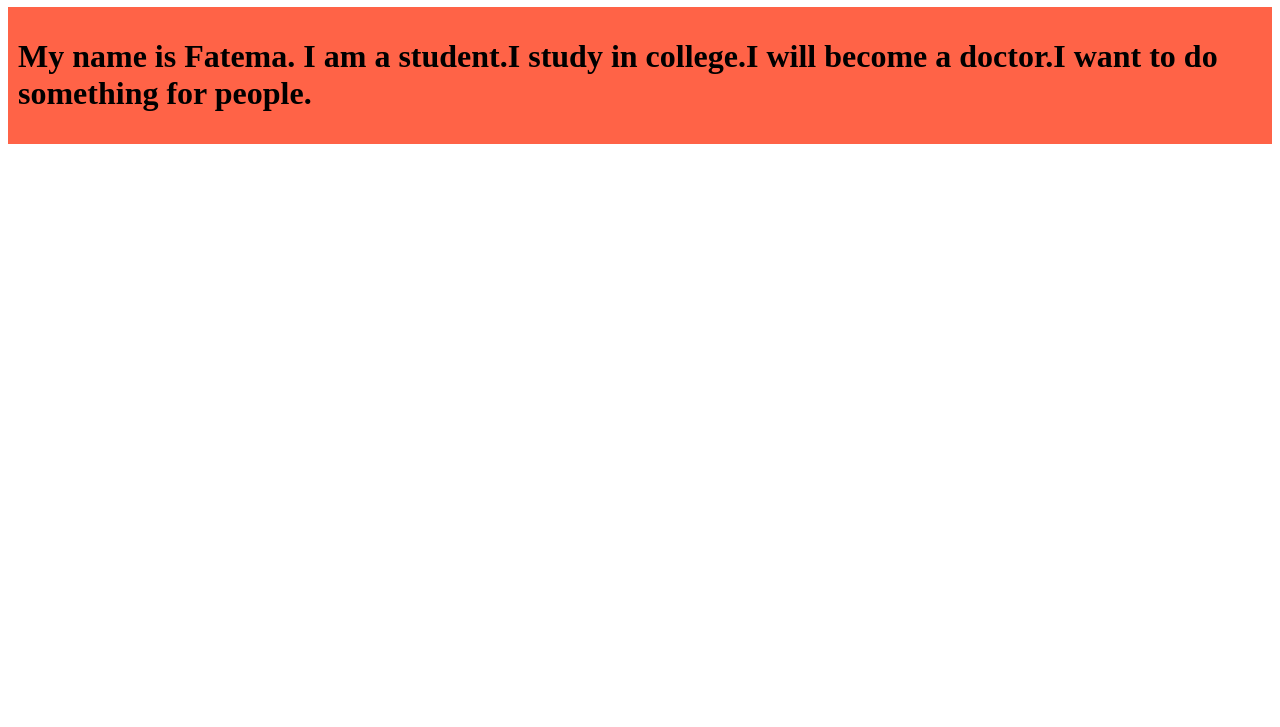
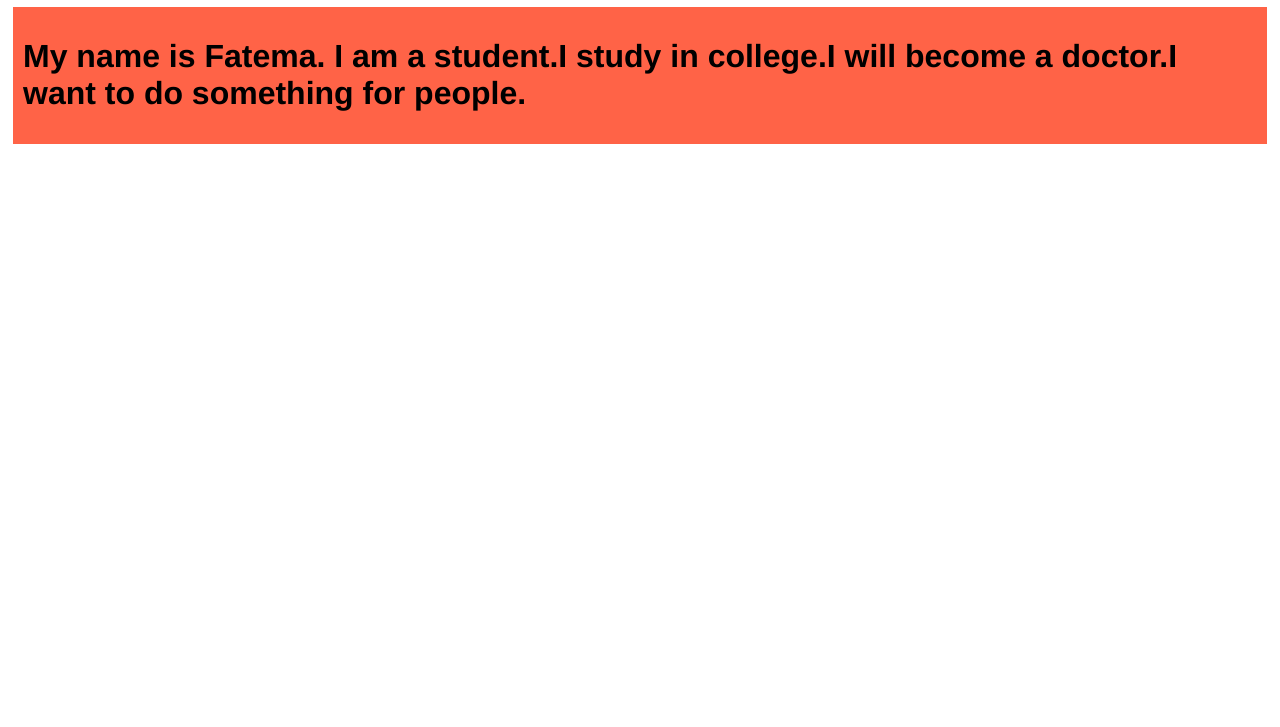
Before and after one commit to Fatema-Islam/my-simple-website, a plain HTML site: page index.html in a window 1280 px wide. Shown: the part 73-800 px from the top of the page. Drawn offline with Linux system fonts and the light colour scheme.

Commit message:
added the first blog

```diff
--- a/styles/blog.css
+++ b/styles/blog.css
@@ -1,4 +1,6 @@
 div{
     background-color: tomato;
     padding: 10px;
+    margin: 5px;
+    font-family: 'Franklin Gothic Medium', 'Arial Narrow', Arial, sans-serif;
 }
```
